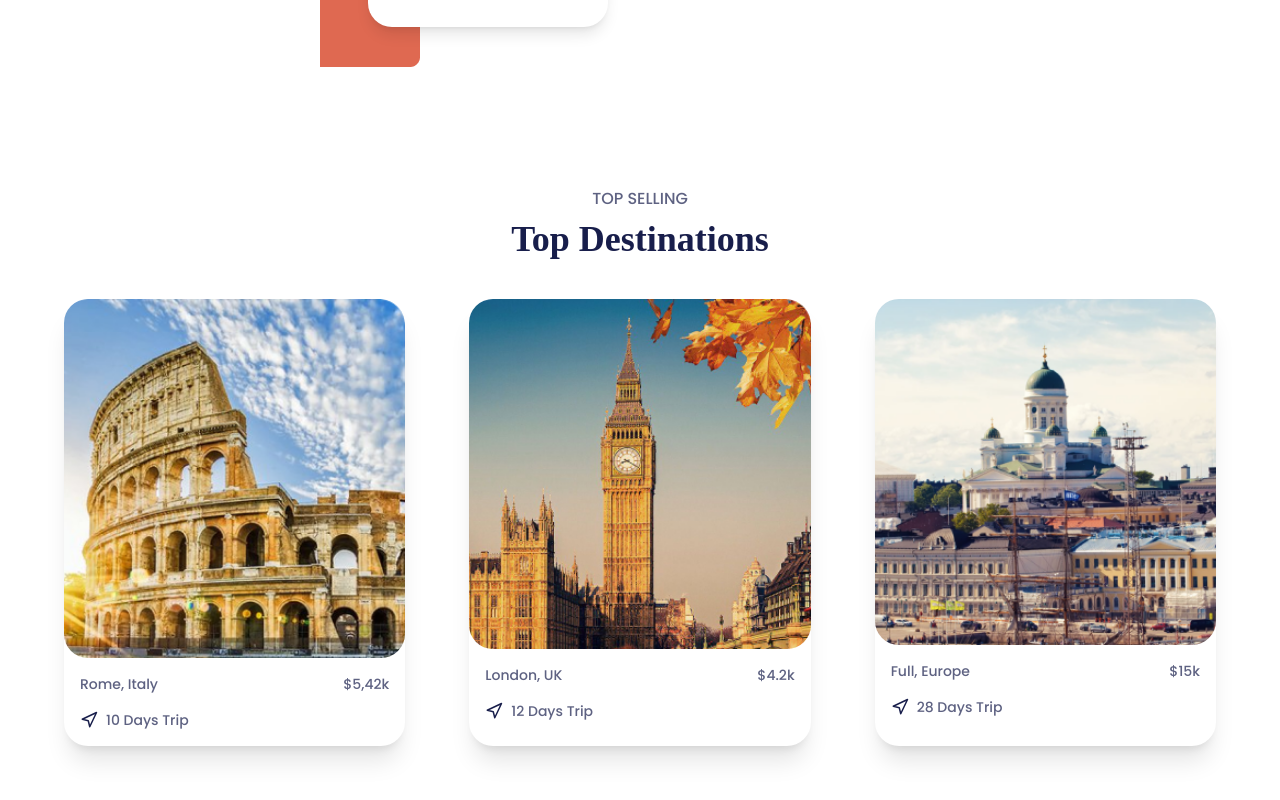
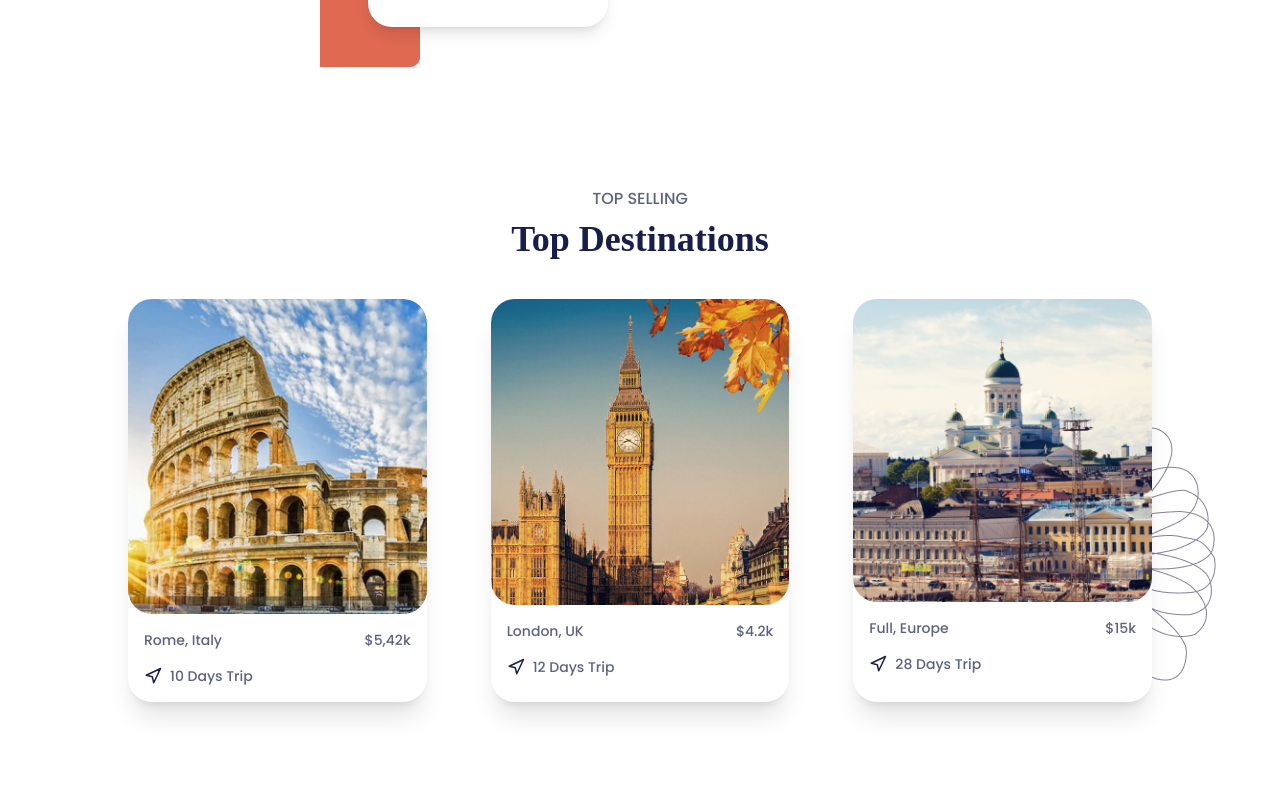
Before and after one commit to KalpitChandekar/Travel_Agence_Jadoo, a Next.js app: page / in a window 1280 px wide. Shown: the part 1101-1901 px from the top of the page. Built offline with nearby package versions, Linux system fonts and the light colour scheme; a web font is replaced by a local one.

Commit message:
add bg image in destination section

```diff
--- a/components/Destination.js
+++ b/components/Destination.js
@@ -55,14 +55,22 @@ const Card = ({ destination, price, imgUrl, width, height, days }) => {
 
 const Destination = () => {
   return (
-    <div className="text-center relative max-w-6xl mx-auto my-40 flex flex-col gap-2">
+    <div className="text-center max-w-5xl mx-auto my-40 flex flex-col gap-2 ">
       <h2 className="text-gray">TOP SELLING</h2>
       <h1 className="text-4xl font-volkhov font-bold">Top Destinations</h1>
 
-      <div className="grid grid-cols-1 sm:grid-cols-2 lg:grid-cols-3 gap-16 mt-8">
+      <div className="grid grid-cols-1 sm:grid-cols-2 lg:grid-cols-3 gap-16 mt-8 relative">
         {cards.map((card, index) => (
           <Card key={index} index={index} {...card} />
         ))}
+
+        <Image
+          src="/destinationbg.png"
+          width={98}
+          height={254}
+          alt="bg"
+          className="absolute top-32 -right-16 -z-10"
+        />
       </div>
     </div>
   );
```
